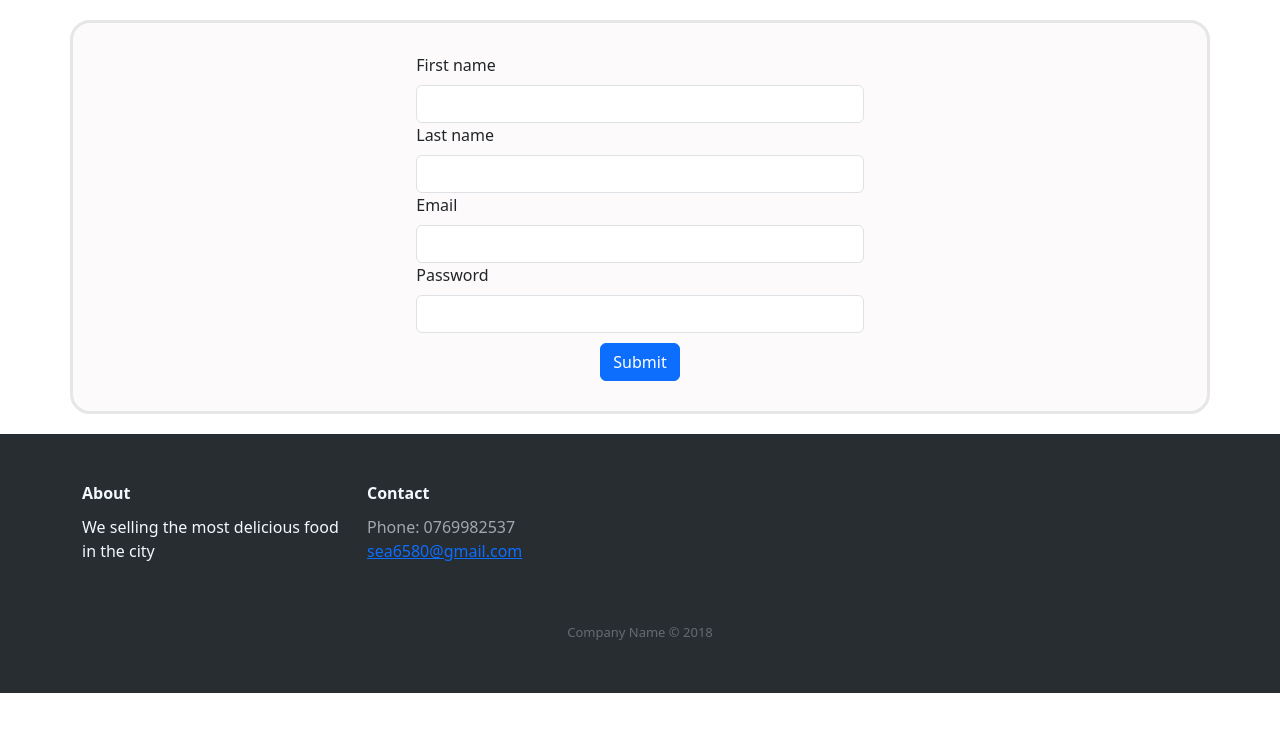
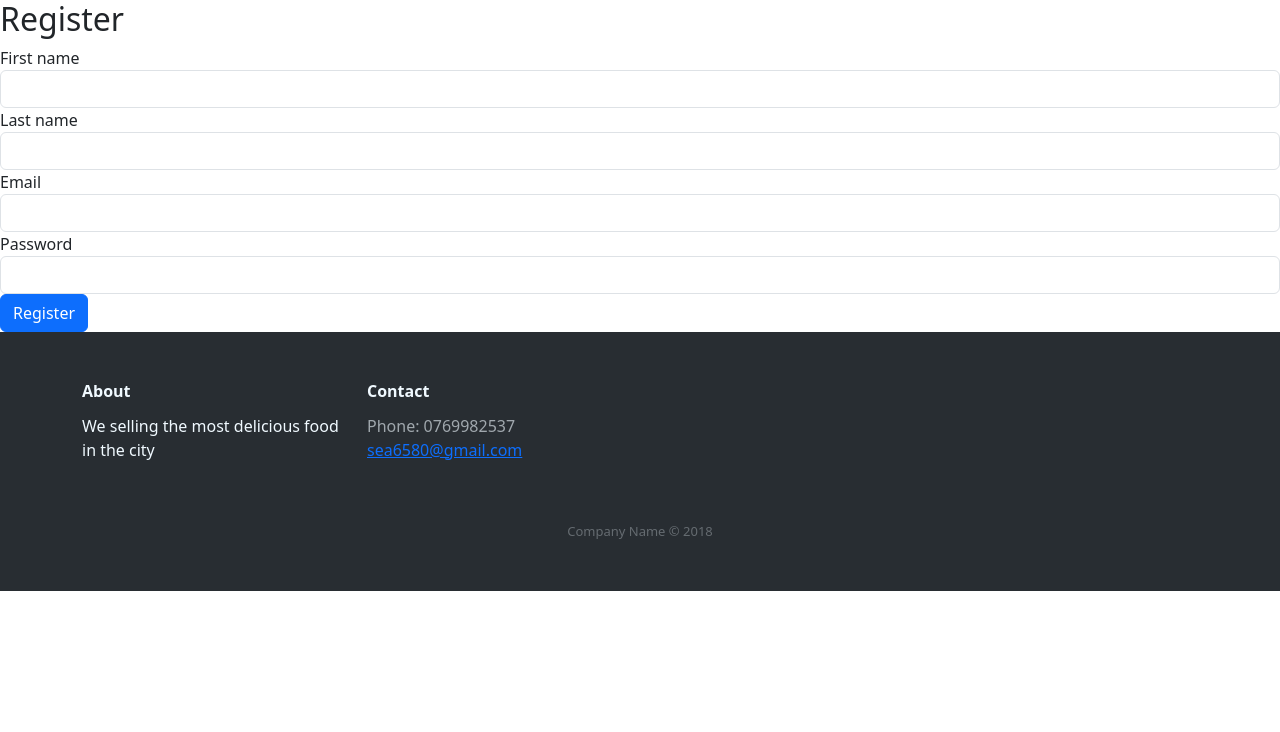
Before and after one commit to see-simon/newfastfood, an Angular app in the folder newDigitalAppInd/: page /register in a window 1280 px wide. Shown: the top 732 px of the page. Built offline with nearby package versions, Linux system fonts and the light colour scheme.

Commit message:
register

```diff
--- a/newDigitalAppInd/src/app/auth.service.ts
+++ /dev/null
@@ -1,37 +0,0 @@
-import { HttpClient, HttpHeaders } from '@angular/common/http';
-import { Injectable } from '@angular/core';
-import { Users } from './models/users';
-import { Observable } from 'rxjs';
-import { provideRouter } from '@angular/router';
-
-const apiUrl = 'http://localhost:3000/users'
-
-
-const httpOptions = {
-  headers: new HttpHeaders({ 'Content-Type': 'application/json' })
-};
-
-@Injectable({
-  providedIn: 'root'
-})
-export class AuthService {
-
-  private loginapiUrl = 'http://localhost:3000/login'
-
-
-
-  constructor(private http: HttpClient) { }
-
-
-  register(user: Users) {
-    return this.http.post(apiUrl, user)
-
-  }
-
-
-
-  loginUser(user: Users): Observable<any> {
-    return this.http.post<any>(this.loginapiUrl, user)
-
-  }
-}
--- a/newDigitalAppInd/src/app/home/home.component.html
+++ b/newDigitalAppInd/src/app/home/home.component.html
@@ -23,7 +23,7 @@
         <!-- <a href="#" class="btn btn-primary" routerLink='/trackorder'>Make Order </a>
          -->
 
-         <!-- <button (click)="sendData()" >Make Order</button> -->
+         <button routerLink="/login">Select Order</button>
 
       </div>
 
--- a/newDigitalAppInd/src/app/login/login.component.html
+++ b/newDigitalAppInd/src/app/login/login.component.html
@@ -1,8 +1,5 @@
-<form (ngSubmit)="loginUser()">
-   <!-- <div class="imgcontainer">
-      <img src="img_avatar2.png" alt="Avatar" class="avatar">
-    </div>  [formGroup]="registerForm" (ngSubmit)="onregister()
-    -->
+<!-- <form (ngSubmit)="loginUser()">
+
 
     <div class="fastFoodWorld">
         <h1 class="headertext"><b>Fast food world</b></h1>
@@ -21,8 +18,8 @@
       </label>
     </div>
 
-    <!-- <div class="container" >
+    <div class="container" >
       <button type="button" class="cancelbtn">Cancel</button>
       <span class="psw">Forgot <a href="#">password?</a></span>
-    </div> -->
-  </form>
+    </div>
+  </form> -->
--- a/newDigitalAppInd/src/app/login/login.component.ts
+++ b/newDigitalAppInd/src/app/login/login.component.ts
@@ -2,7 +2,7 @@ import { HttpClient, HttpHeaders } from '@angular/common/http';
 import { Component, OnInit } from '@angular/core';
 import { FormBuilder, FormControl, FormGroup, Validators } from '@angular/forms';
 import { Observable } from 'rxjs';
-import { AuthService } from '../auth.service';
+
 import { Users } from '../models/users';
 
 
@@ -16,25 +16,14 @@ import { Users } from '../models/users';
   templateUrl: './login.component.html',
   styleUrls: ['./login.component.scss']
 })
-export class LoginComponent implements OnInit {
+export class LoginComponent {
 
-  loginUserData = {}
 
-  users!: Users;
 
-  constructor(private authService: AuthService) { }
+  constructor() { }
 
-  ngOnInit(){
 
-  }
 
-  loginUser(){
-    this.authService.loginUser(this.users)
-    .subscribe(
-      res =>console.log(res),
-      err =>console.log(err)
-    )
-  }
 
 
 
--- a/newDigitalAppInd/src/app/register/register.component.html
+++ b/newDigitalAppInd/src/app/register/register.component.html
@@ -1,4 +1,4 @@
-<form class="container" [formGroup]="registerForm" (ngSubmit)="onregister()">
+<!-- <form class="container" [formGroup]="registerForm" (ngSubmit)="onregister()">
 
 
 
@@ -40,4 +40,66 @@
       <button class="btn btn-primary" type="submit" message>Submit</button>
     </div>
   </div>
-</form>
+</form> -->
+
+<div class="registration-form">
+  <h2>Register</h2>
+  <form (ngSubmit)="onSubmit()" #registrationForm="ngForm">
+    <div class="form-group">
+      <label for="username">First name</label>
+      <input
+        type="text"
+        id="firstname"
+        name="firstname"
+        class="form-control"
+        [(ngModel)]="formData.firstname"
+        required
+      />
+    </div>
+
+    <div class="form-group">
+      <label for="lastname">Last name</label>
+      <input
+        type="text"
+        id="lastname"
+        name="lastname"
+        class="form-control"
+        [(ngModel)]="formData.lastname"
+        required
+      />
+    </div>
+
+    <div class="form-group">
+      <label for="email">Email</label>
+      <input
+        type="email"
+        id="email"
+        name="email"
+        class="form-control"
+        [(ngModel)]="formData.email"
+        required
+        email
+      />
+    </div>
+    <div class="form-group">
+      <label for="password">Password</label>
+      <input
+        type="password"
+        id="password"
+        name="password"
+        class="form-control"
+        [(ngModel)]="formData.password"
+        required
+        minlength="6"
+      />
+
+    </div>
+    <button type="submit" class="btn btn-primary">Register</button>
+  </form>
+  <div *ngIf="registrationSuccess" class="alert alert-success">
+    Registration successful! You can now log in.
+  </div>
+  <div *ngIf="registrationError" class="alert alert-danger">
+    {{ registrationError }}
+  </div>
+</div>
--- a/newDigitalAppInd/src/app/register/register.component.ts
+++ b/newDigitalAppInd/src/app/register/register.component.ts
@@ -1,67 +1,48 @@
 import { Component, OnInit } from '@angular/core';
 //
-import { AuthService } from '../auth.service';
+import { AuthService } from '../services/auth/auth.service';
 //
-import { FormBuilder, FormControl, FormGroup, Validators } from '@angular/forms';
+import {
+  FormBuilder,
+  FormControl,
+  FormGroup,
+  Validators,
+} from '@angular/forms';
 import { Users } from '../models/users';
 
 @Component({
   selector: 'app-register',
   templateUrl: './register.component.html',
-  styleUrls: ['./register.component.scss']
+  styleUrls: ['./register.component.scss'],
 })
-export class RegisterComponent implements OnInit{
+export class RegisterComponent {
+  formData: any = {}; // Object to store form data
+  registrationSuccess: boolean = false;
+  registrationError: string | null = null;
+  constructor(private authService: AuthService) {}
 
-  registerForm!: FormGroup;
+  // registerUser(firstname: string, lastname: string, email: string, password :string ) {
+  onSubmit() {
+    const { firstname, lastname, email, password } = this.formData;
+
+    this.authService.registerUser(firstname, lastname, email, password).subscribe(
+        (response) => {
+          // Handle successful registration, e.g., redirect to login page
+          console.log(response);
+          console.log('successfully registered');
+          this.registrationSuccess = true;
+          this.registrationError = null;
 
 
-
-
-  users!: Users;
-
-  constructor(private userService: AuthService,private fb : FormBuilder) {
-    this.registerForm =this.fb.group({
-      firstname: ['',[Validators.required, Validators.min(3)]],
-      lastname: ['',[Validators.required, Validators.min(3)]],
-      email: ['',[Validators.required, Validators.email]],
-      password: ['',[Validators.required, Validators.min(8)]]
-    })
+        },
+        (error) => {
+          // Handle registration error, e.g., display an error message
+          console.log(error);
+          this.registrationSuccess = false;
+          this.registrationError =
+            'Registration failed. Please try again later.';
+        }
+      );
+      console.log(this.formData)
   }
-
-  // this.passwordValidator
-  ngOnInit() {
-
-  }
-
-  passwordValidator(control: FormControl): { [key: string]: boolean } | null {
-         const value: string = control.value;
-         const hasSymbol = /[!@#$%^&*(),.?":{}|<>]/.test(value);
-         const hasNumber = /\d/.test(value);
-         const hasLetter = /[a-zA-Z]/.test(value);
-         if (!hasSymbol || !hasNumber || !hasLetter) {
-                 return { invalidPassword: true };
-         }
-           return null;
-  }
-
-
-
-
-  onregister(){
-
-    if(this.registerForm.valid){
-        this.userService.register(this.registerForm.value).subscribe(res =>{
-         // this.users = res
-         console.log(res);
-
-
-        })
-    }
-  }
-
-  ///for login
-
-
-
-
 }
--- /dev/null
+++ b/newDigitalAppInd/src/app/services/auth/auth.service.ts
@@ -0,0 +1,42 @@
+import { Injectable } from '@angular/core';
+import { HttpClient, HttpErrorResponse, HttpHeaders } from '@angular/common/http';
+import { Observable, catchError, throwError } from 'rxjs';
+
+import { environment } from 'src/ennvironment/environment';
+
+const apiUrl = environment.apiUrl;
+
+const httpOptions = {
+  headers: new HttpHeaders({ 'Content-Type': 'application/json' })
+};
+
+@Injectable({
+  providedIn: 'root'
+})
+export class AuthService {
+
+constructor(private http: HttpClient) { }
+
+
+
+    registerUser(firstname: string, lastname: string, email: string, password :string ): Observable<any> {
+      const userData = { firstname, lastname , email, password };
+      return this.http.post(`${apiUrl}/users`, userData);
+    }
+
+    logIn(credentials: { email: string, password: string }): Observable<any> {
+      return this.http.post(`${apiUrl}users/login`, credentials).pipe(
+        catchError((error: HttpErrorResponse) => {
+          // Handle the error here or rethrow it to be caught by the component.
+          return throwError(error.error.message);
+        })
+      );
+    }
+
+
+    logout(): Observable<any> {
+      return this.http.post(apiUrl + 'signout', {}, httpOptions);
+    }
+
+
+}
--- /dev/null
+++ b/newDigitalAppInd/src/ennvironment/environment.ts
@@ -0,0 +1,7 @@
+export const environment = {
+  production: false,
+
+   apiUrl: 'http://localhost:3000',
+
+
+};
```
Also changed, not shown: 2 other files (tests, documents, lock files or other folders).
